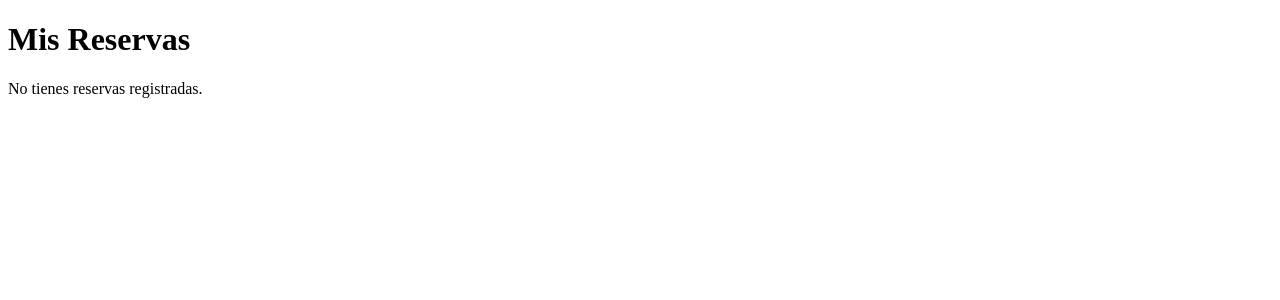
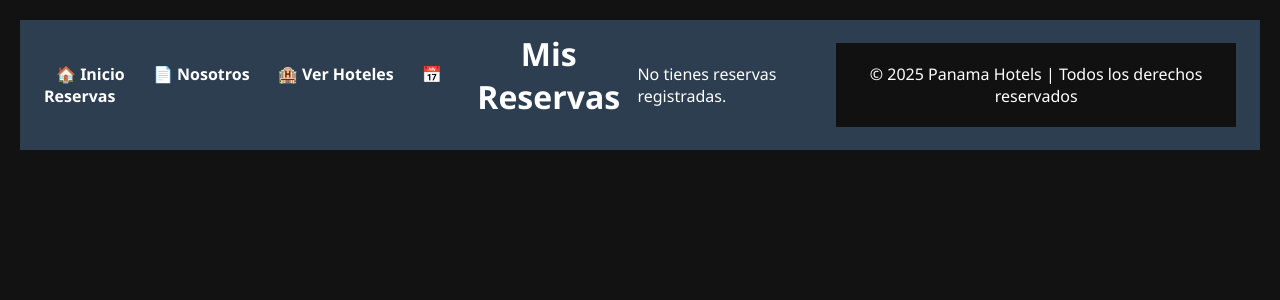
Before and after one commit to LowOrigin/Panama_hoteles_web, a PHP site: page /public/reservas.php in a window 1280 px wide. Shown: the top 300 px of the page. Run offline with PHP 8.4, Linux system fonts and the light colour scheme; the visitor is signed in with stand-in values (Sample User, id 1); data comes from the database, SQL or seed files in the repository; data that the repository does not hold is empty.

Commit message:
agregar el navbar a estilosGenerales, llamar al footer en los archivos que recuerdo, ponerle diseño a reservas

```diff
--- a/css/estilosGenerales.css
+++ b/css/estilosGenerales.css
@@ -25,7 +25,92 @@ body {
   padding: 20px;
 }
 
-/* Contenedor central de tarjetas, formularios o secciones */
+/* ========== NAVBAR ========= */
+.navbar {
+  background-color: #2c3e50;
+  color: white;
+  display: flex;
+  justify-content: space-between;
+  align-items: center;
+  padding: 12px 24px;
+}
+
+.navbar .nav-left a,
+.navbar .nav-right a {
+  color: white;
+  text-decoration: none;
+  margin: 0 12px;
+  font-weight: bold;
+}
+
+.navbar .nav-left a:hover,
+.navbar .nav-right a:hover {
+  text-decoration: underline;
+}
+
+.navbar .nav-right .btn {
+  padding: 6px 12px;
+  border-radius: 6px;
+  border: none;
+  text-decoration: none;
+  cursor: pointer;
+  font-weight: bold;
+}
+
+.btn-login {
+  background-color: #2980b9;
+  color: white;
+}
+
+.btn-register {
+  background-color: #34495e;
+  color: white;
+}
+
+.user-menu {
+  position: relative;
+  display: inline-block;
+}
+
+.user-button {
+  background-color: #27ae60;
+  color: white;
+  padding: 8px 12px;
+  border: none;
+  border-radius: 6px;
+  cursor: pointer;
+}
+
+.dropdown {
+  display: none;
+  position: absolute;
+  right: 0;
+  background-color: #111;
+  min-width: 140px;
+  box-shadow: 0 8px 16px rgba(0,0,0,0.4);
+  z-index: 1;
+  border-radius: 6px;
+  overflow: hidden;
+}
+
+.dropdown a {
+  color: white;
+  padding: 12px 16px;
+  display: block;
+  text-decoration: none;
+  font-weight: bold;
+}
+
+.dropdown a:hover {
+  background-color: #333;
+}
+
+.user-menu:hover .dropdown {
+  display: block;
+}
+
+/* ============================ */
+
 .card-container {
   background-color: var(--bg-light);
   border-radius: 10px;
@@ -35,14 +120,12 @@ body {
   box-shadow: 0 0 20px rgba(0, 0, 0, 0.7);
 }
 
-/* Títulos */
 h1, h2, h3 {
   color: #ffffff;
   margin-bottom: 20px;
   text-align: center;
 }
 
-/* Estilo general para inputs y selects */
 input[type="text"],
 input[type="email"],
 input[type="password"],
@@ -66,7 +149,6 @@ textarea:focus {
   background-color: #1f1f1f;
 }
 
-/* Botones principales */
 button {
   background-color: var(--accent);
   color: #fff;
@@ -82,7 +164,6 @@ button:hover {
   background-color: var(--accent-hover);
 }
 
-/* Enlaces */
 a {
   color: var(--accent);
   text-decoration: none;
@@ -92,64 +173,34 @@ a:hover {
   text-decoration: underline;
 }
 
-/* Tablas */
 table {
   width: 100%;
   border-collapse: collapse;
   margin-top: 20px;
+  background-color: rgba(255, 255, 255, 0.05);
 }
 
 table th,
 table td {
   padding: 12px;
-  border-bottom: 1px solid var(--border-dark);
-  text-align: left;
+  border: 1px solid #444;
+  text-align: center;
 }
 
 table th {
-  background-color: #1c1c1c;
-  color: var(--text-light);
-}
-
-table tr:hover {
-  background-color: #222;
-}
-
-/* Mensajes de error */
-.error {
-  color: var(--error);
-  font-size: 14px;
-  margin-top: 10px;
-  text-align: center;
-}
-
-/* Footer general */
-footer {
-  margin-top: 60px;
-  text-align: center;
-  font-size: 14px;
-  color: var(--text-muted);
-}
-
-table {
-  width: 100%;
-  border-collapse: collapse;
-  background-color: rgba(255, 255, 255, 0.05);
-}
-
-th, td {
-  border: 1px solid #444;
-  padding: 10px;
-  text-align: center;
-}
-
-th {
   background-color: #1f1f1f;
   color: #fff;
 }
 
 tr:nth-child(even) {
   background-color: rgba(255, 255, 255, 0.03);
+}
+
+.error {
+  color: var(--error);
+  font-size: 14px;
+  margin-top: 10px;
+  text-align: center;
 }
 
 .btn-action {
@@ -167,12 +218,12 @@ tr:nth-child(even) {
 
 .btn-volver {
   display: inline-block;
-  padding: 8px 16px;
-  margin-top: 20px;
+  margin-bottom: 20px;
   background-color: #555;
   color: white;
+  padding: 10px 15px;
+  border-radius: 6px;
   text-decoration: none;
-  border-radius: 6px;
 }
 
 .btn-volver:hover {
@@ -235,16 +286,6 @@ tr:nth-child(even) {
   background-color: #2980b9;
 }
 
-.btn-volver {
-  display: inline-block;
-  margin-bottom: 20px;
-  background-color: #555;
-  color: white;
-  padding: 10px 15px;
-  border-radius: 6px;
-  text-decoration: none;
-}
-
 /* Sticky Footer Layout */
 html, body {
   height: 100%;
--- a/editor/dashboard_editor.php
+++ b/editor/dashboard_editor.php
@@ -110,6 +110,7 @@ $nombre = htmlspecialchars($_SESSION['usuario']);
       </div>
     </a>
   </div>
-
+<!-- Footer -->
+<?php include("../index/footer.php"); ?>
 </body>
 </html>
--- a/editor/formulario_hotel.php
+++ b/editor/formulario_hotel.php
@@ -192,5 +192,7 @@ function agregarHabitacion() {
   document.getElementById('habitaciones').appendChild(div);
 }
 </script>
+<!-- Footer -->
+<?php include("../index/footer.php"); ?>
 </body>
 </html>
--- a/editor/historial_hoteles.php
+++ b/editor/historial_hoteles.php
@@ -130,6 +130,7 @@ $hoteles = $stmt->get_result();
     </tbody>
   </table>
 </div>
-
+<!-- Footer -->
+<?php include("../index/footer.php"); ?>
 </body>
 </html>
--- a/public/reservas.php
+++ b/public/reservas.php
@@ -40,8 +40,19 @@ $reservas = $stmt->fetchAll(PDO::FETCH_ASSOC);
 <!DOCTYPE html>
 <html>
 <head>
+    <meta charset="UTF-8">
     <title>Mis Reservas</title>
+    <!-- Enlace al archivo CSS general -->
+    <link rel="stylesheet" href="../css/estilosGenerales.css">
 </head>
+  <!-- Navbar debajo del título -->
+  <div class="navbar">
+    <div class="nav-left">
+      <a href="../index/index.php">🏠 Inicio</a>
+      <a href="nosotros.php">📄 Nosotros</a>
+      <a href="../public/ver_hotel.php">🏨 Ver Hoteles</a>
+      <a href="../public/reservas.php">📅 Reservas</a>
+    </div>
 <body>
     <h1>Mis Reservas</h1>
 
@@ -62,5 +73,7 @@ $reservas = $stmt->fetchAll(PDO::FETCH_ASSOC);
             <?php endforeach; ?>
         </ul>
     <?php endif; ?>
+    <!-- Footer -->
+<?php include("../index/footer.php"); ?>
 </body>
 </html>
```
Also changed, not shown: public/ver_hotel.php (+2 -8 lines), img_hoteles/6883100f4ad74.jpg (added).
